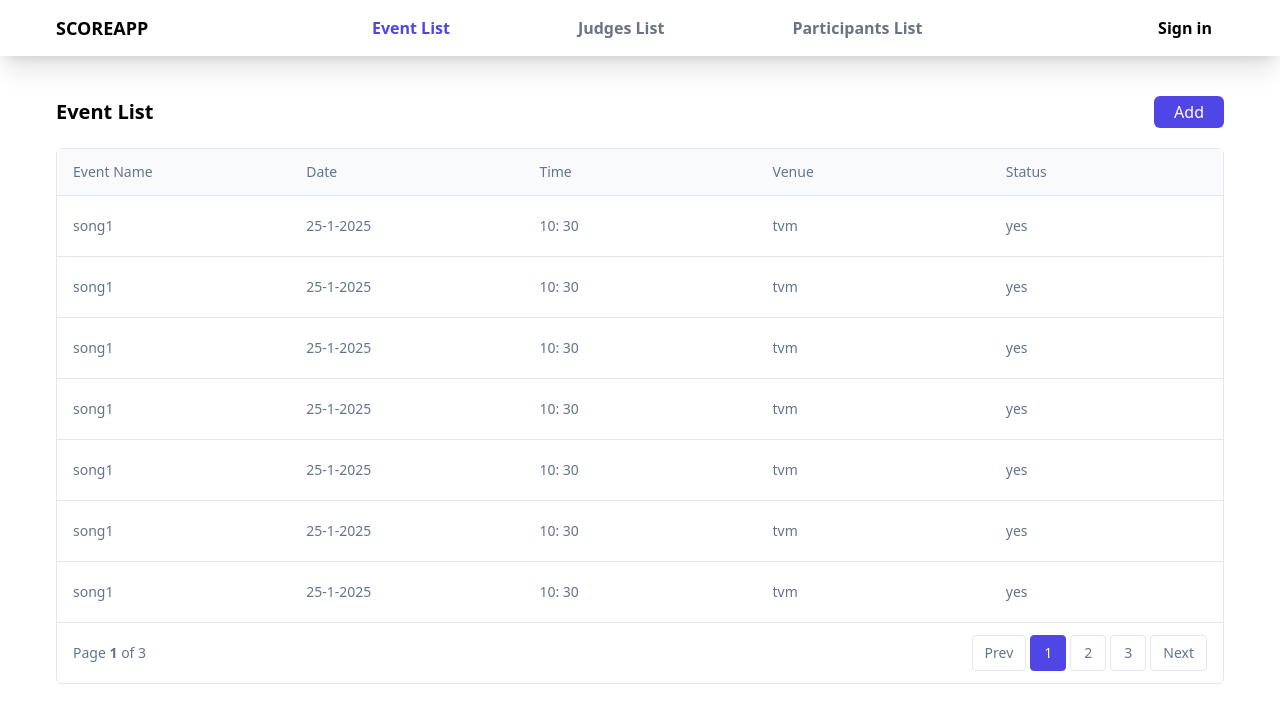
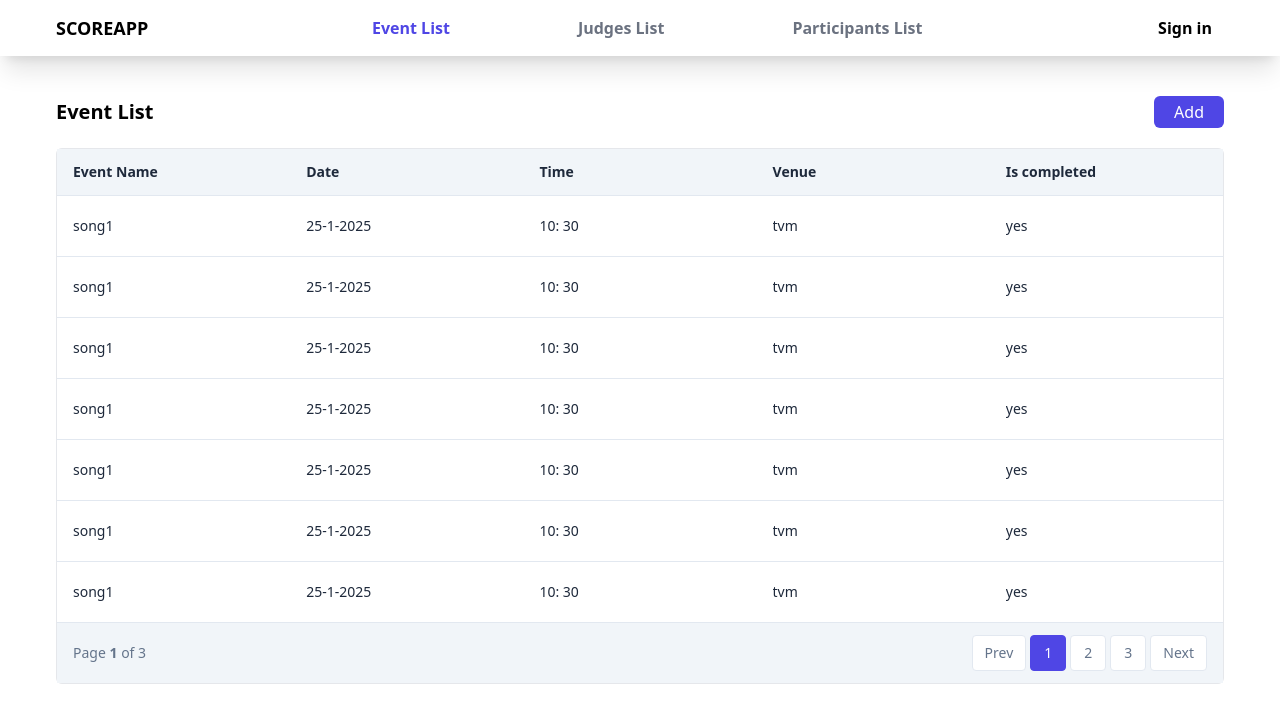
Before and after one commit to vijitha-experion/Judges-scoring, a React (Create React App) app: page / in a window 1280 px wide. Shown: the top 722 px of the page. Built offline with nearby package versions, Linux system fonts and the light colour scheme; the HTML template or start-up script is replaced by a standard one.

Commit message:
features/program-participants-page

```diff
--- a/src/Features/Admin/EventList/Utils/table.tsx
+++ b/src/Features/Admin/EventList/Utils/table.tsx
@@ -3,7 +3,7 @@ export const eventList = [
   { key: "date", label: "Date" },
   { key: "time", label: "Time" },
   { key: "venue", label: "Venue" },
-  { key: "iscompleted", label: "Status" },
+  { key: "iscompleted", label: "Is completed" },
 ];
 
 export const programHead = [
@@ -12,7 +12,7 @@ export const programHead = [
   { key: "judgesname", label: "Judges Name" },
   { key: "date", label: "Date" },
   { key: "time", label: "Time" },
-  { key: "iscompleted", label: "Status" },
+  { key: "iscompleted", label: "Is completed" },
 ];
 
 export const participantDetailsHead = [
--- a/src/Features/Admin/EventList/components/Participant Details/intex.tsx
+++ b/src/Features/Admin/EventList/components/Participant Details/intex.tsx
@@ -17,9 +17,7 @@ export function ParticipantsDetails(): ReactElement {
     setIsOpen(false);
   }
 
-  function onRowClick() {
-    navigate("");
-  }
+  function onRowClick() {}
   return (
     <div className="pl-14 mr-14">
       <div className="flex justify-between items-center pt-10">
--- a/src/components/Grid/intex.tsx
+++ b/src/components/Grid/intex.tsx
@@ -36,9 +36,9 @@ export function TableGrid({
             {columns.map((col) => (
               <th
                 key={col.key}
-                className="p-4 border-b border-slate-200 bg-slate-50"
+                className="p-4 border-b border-slate-200 bg-slate-100"
               >
-                <p className="text-sm font-normal leading-none text-slate-500">
+                <p className="text-sm font-semibold leading-none text-slate-800">
                   {col.label}
                 </p>
               </th>
@@ -55,7 +55,7 @@ export function TableGrid({
               >
                 {columns.map((col) => (
                   <td key={col.key} className="p-4 py-5">
-                    <p className="text-sm text-slate-500 w-40 truncate">
+                    <p className="text-sm text-slate-800 w-40 truncate cursor-pointer">
                       {renderCell
                         ? renderCell(col.key, row[col.key], row)
                         : row[col.key]}
@@ -78,7 +78,7 @@ export function TableGrid({
       </table>
 
       {onPageChange && totalPages > 1 && (
-        <div className="flex justify-between items-center px-4 py-3">
+        <div className="flex justify-between items-center px-4 py-3 bg-slate-100">
           <div className="text-sm text-slate-500">
             Page <b>{currentPage}</b> of {totalPages}
           </div>
```
